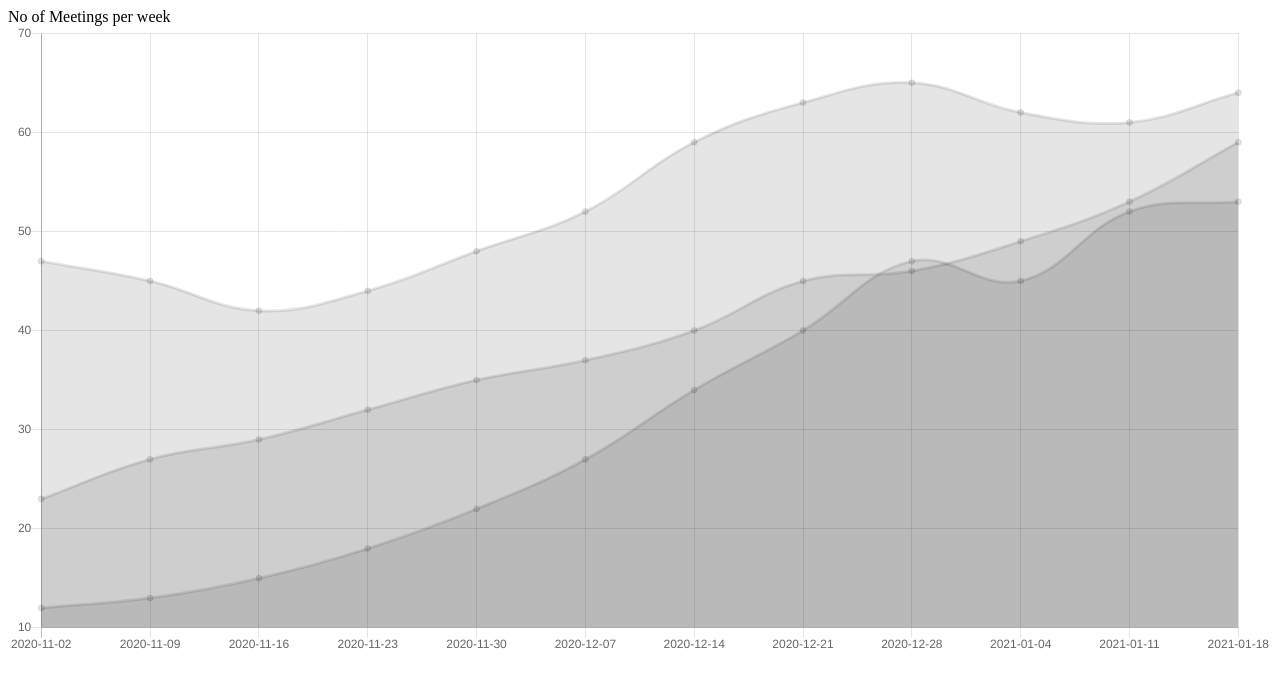
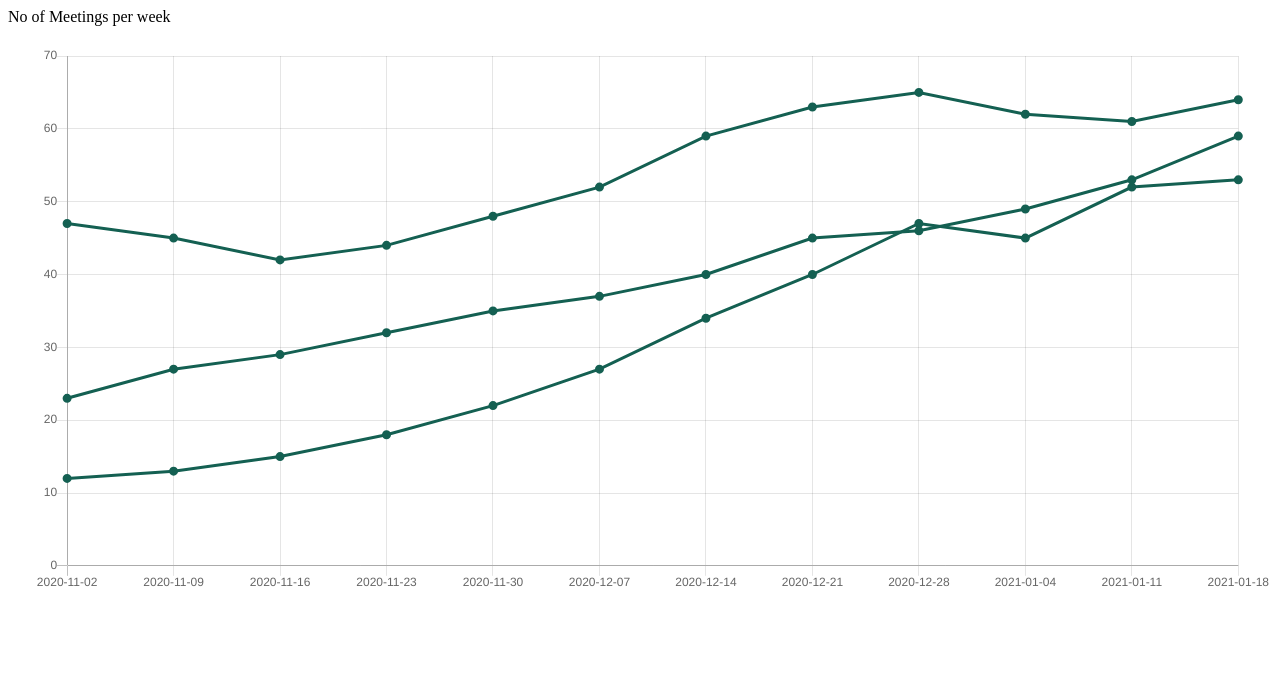
Before and after one commit to mosaaleb/meetings-line-chart, a React (Create React App) app: page / in a window 1280 px wide. Shown: the top 688 px of the page. Built offline with nearby package versions, Linux system fonts and the light colour scheme.

Commit message:
customize chart options and dataset options

```diff
--- a/src/containers/Chart.js
+++ b/src/containers/Chart.js
@@ -7,14 +7,33 @@ import formatChartData from '../utils/formatChartData';
 const options = {
   legend: {
     display: false
+  },
+  grid: {
+    display: false
+  },
+  maintainAspectRatio: false,
+  scales: {
+    yAxes: [{
+      ticks: {
+        beginAtZero: true
+      }
+    }]
+  },
+  hover: {
+    animationDuration: 300
+  },
+  layout: {
+    padding: 30
   }
 };
 
 const Chart = ({ statistics }) => (
   <div>
     <Line
+      data={() => formatChartData(statistics)}
+      width={400}
+      height={600}
       options={options}
-      data={() => formatChartData(statistics)}
     />
   </div>
 );
--- a/src/utils/formatChartData.js
+++ b/src/utils/formatChartData.js
@@ -13,7 +13,13 @@ const yAxis = (data) => {
 
   return meetingTypes.map((meetingType) => ({
     label: meetingType,
-    data: getMeetingDataArray(data, meetingType)
+    data: getMeetingDataArray(data, meetingType),
+    lineTension: 0,
+    fill: false,
+    borderWidth: 3,
+    backgroundColor: 'rgba(20, 96, 82, 1)',
+    borderColor: 'rgba(20, 96, 82, 1)',
+    hoverBorderWidth: 5
   }));
 };
 
```
